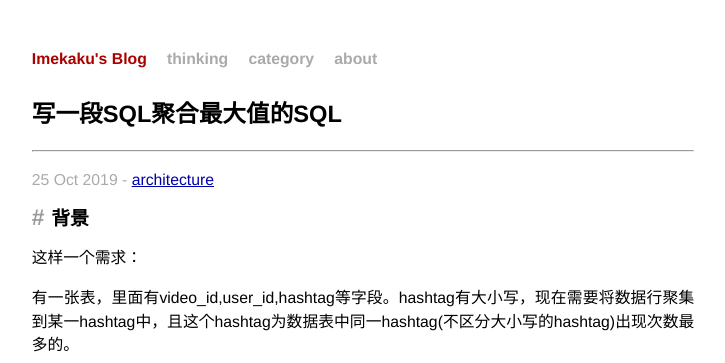
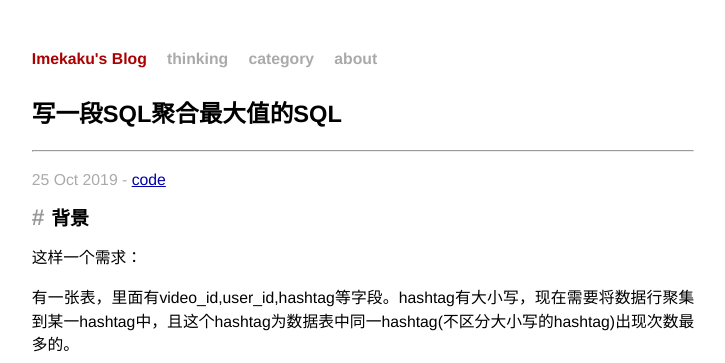
Before and after one commit to imekaku/imekaku.github.io, a Jekyll site: the page built from _posts/2019-10-25-hive-sql-calculate-max-hashtag.md, in a window 1280 px wide and 900 px high. Shown: the top 363 px of the window, without its empty margins (277-1002 px from the left). Built offline with Jekyll 4.4.1, drawn with Linux system fonts in a browser that asks for light colours.

Commit message:
Update 2019-10-25-hive-sql-calculate-max-hashtag.md

```diff
--- a/_posts/2019-10-25-hive-sql-calculate-max-hashtag.md
+++ b/_posts/2019-10-25-hive-sql-calculate-max-hashtag.md
@@ -1,7 +1,7 @@
 ---
 layout: post
 title: 写一段SQL聚合最大值的SQL
-category: architecture
+category: code
 ---
 
 ## 背景
@@ -14,11 +14,11 @@
 
 - 原始数据表
 
- video_id      |    user_id | hashtag
- -------- | --------| ----------
- id_1  | uid_1 | happy
- id_2  | uid_2 | Happy
- id_3  | uid_3 | Happy
+| video_id      |    user_id | hashtag |
+| -------- | --------| ---------- |
+| id_1  | uid_1 | happy |
+| id_2  | uid_2 | Happy |
+| id_3  | uid_3 | Happy |
 
 Happy这个hashtag出现得最多，所以需要将所有不区分大小写的happy hashtag 都换成 Happy，然后聚合在一个。
 
```
